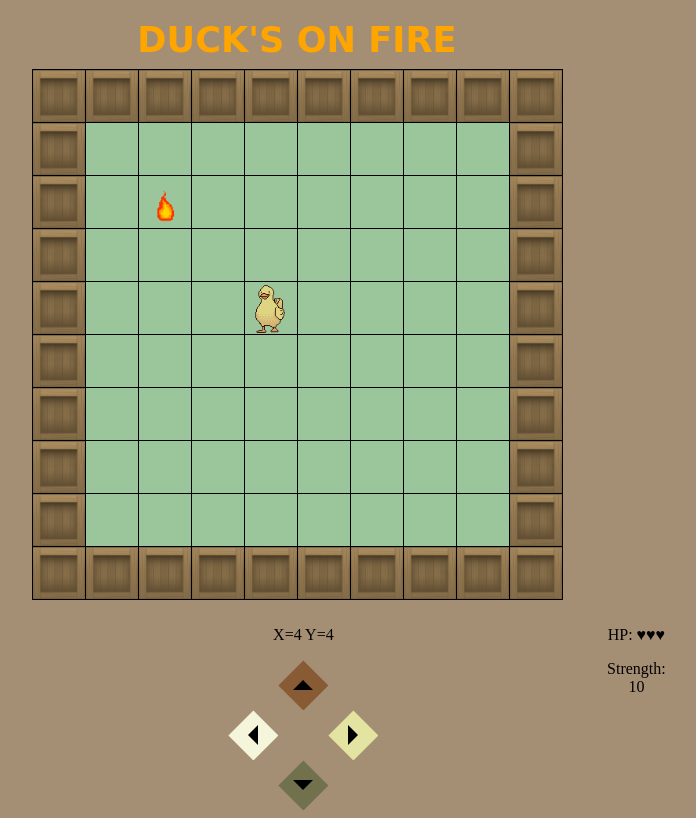
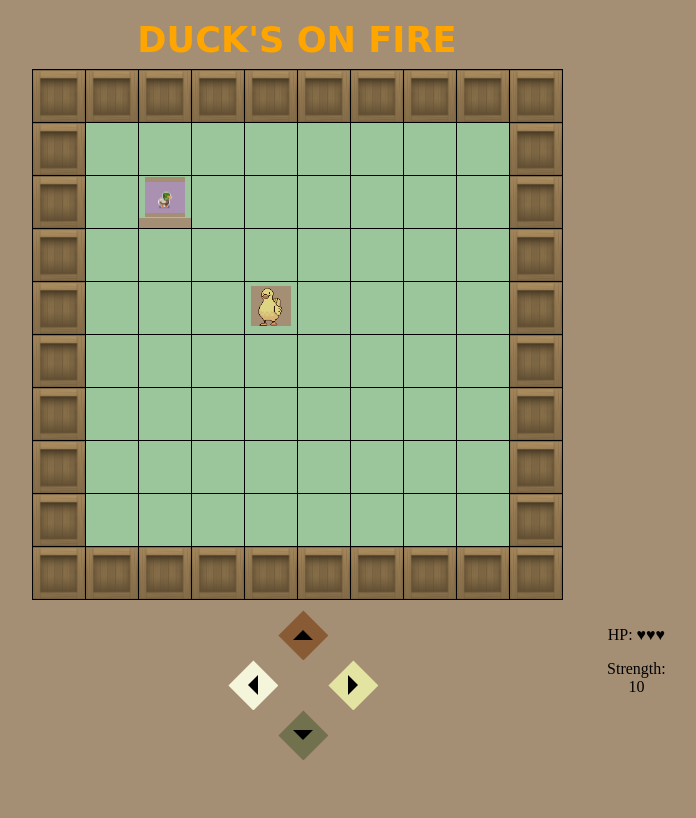
Before and after one commit to anndra17/IBM_Practice, a React (Vite) app: page / in a window 1280 px wide. Shown: the top 818 px of the page, without its empty margins (343-1039 px from the left). Built offline with nearby package versions, Linux system fonts and the light colour scheme.

Commit message:
added a similar spriting method to the NPC

```diff
--- a/src/components/MapBase.jsx
+++ b/src/components/MapBase.jsx
@@ -6,10 +6,11 @@ import duckUpImage from "./../assets/duck_up.gif";
 import duckDownImage from "./../assets/duck_down.gif";
 import duckLeftImage from "./../assets/duck_left.gif";
 import duckRightImage from "./../assets/duck_right.gif";
+import rataImage from "./../assets/rata.gif";
+import rata1Image from "./../assets/rata1.gif";
 
 const MapBase = ({ x, y, direction }) => {
   const [yellowDot, setYellowDot] = useState({ x: 1, y: 1 });
-  const [prevPosition, setPrevPosition] = useState({ x: 1, y: 1 });
 
   const moveYellowDot = () => {
     const possibleMoves = [
@@ -37,10 +38,6 @@ const MapBase = ({ x, y, direction }) => {
     return () => clearInterval(interval);
   }, []);
 
-  useEffect(() => {
-    setPrevPosition({ x, y });
-  }, [x, y]);
-
   const getDuckImage = () => {
     switch (direction) {
       case "UP":
@@ -54,6 +51,10 @@ const MapBase = ({ x, y, direction }) => {
       default:
         return duckUpImage;
     }
+  };
+
+  const getRandomRataImage = () => {
+    return Math.random() > 0.5 ? rataImage : rata1Image;
   };
 
   const renderTable = () => {
@@ -82,6 +83,13 @@ const MapBase = ({ x, y, direction }) => {
                 className="duck-image"
               />
             )}
+            {className === "fire-cell" && (
+              <img
+                src={getRandomRataImage()}
+                alt="Rata"
+                className="rata-image"
+              />
+            )}
           </td>
         );
       }
--- a/src/components/PlayerController.jsx
+++ b/src/components/PlayerController.jsx
@@ -44,7 +44,7 @@ const PlayerController = ({ x, y, incrementX, decrementX, incrementY, decrementY
   return (
     <div className="player-slice">
       <div className="player-controls">
-        <p className="counter-title"> X={x} Y={y}</p>
+
         <div className="controls">
           <button className="button up" onClick={incrementY}></button>
           <button className="button left" onClick={decrementX}></button>
--- a/src/styles/MapBase.css
+++ b/src/styles/MapBase.css
@@ -14,52 +14,22 @@
   position: relative;
 }
 
-
 .duck-cell {
-  position: absolute;
+  position: relative;
   width: 50px;
   height: 50px;
   background-color: rgb(155, 198, 155);
   transition: transform 0.5s ease-in-out;
-  /* Tranziția */
 }
 
-.duck-image {
-  width: 50px;
-  height: 50px;
+.duck-image,
+.rata-image {
+  width: 40px;
+  /* Adjust the size as needed */
+  height: 40px;
+  /* Adjust the size as needed */
   object-fit: contain;
-  background-color: rgb(155, 198, 155);
 }
-
-.duck-up,
-.duck-down,
-.duck-left,
-.duck-right {
-  position: absolute;
-  transition: transform 0.5s ease-in-out;
-  /* Adjust the duration and timing function as needed */
-}
-
-.duck-up {
-  transform: translateY(-50px);
-  /* Move up */
-}
-
-.duck-down {
-  transform: translateY(50px);
-  /* Move down */
-}
-
-.duck-left {
-  transform: translateX(-50px);
-  /* Move left */
-}
-
-.duck-right {
-  transform: translateX(50px);
-  /* Move right */
-}
-
 
 .map-title {
   text-align: center;
@@ -67,13 +37,10 @@
 }
 
 .fire-cell {
-  background-image: url('./../assets/fire.gif');
-  background-size: contain;
-  /* Ajustează dimensiunea pentru a se potrivi conținutului */
-  background-repeat: no-repeat;
-  /* Asigură că imaginea nu se repetă */
-  background-position: center;
   background-color: rgb(155, 198, 155);
+  display: flex;
+  justify-content: center;
+  align-items: center;
 }
 
 @keyframes flame {
@@ -106,5 +73,4 @@
 .map-title {
   animation: flame 2s infinite;
   font-family: 'Comic Sans MS', cursive, sans-serif;
-  /* Optional: for a more dynamic font style */
 }
```
Also changed, not shown: src/assets/rata.gif (added), src/assets/rata1.gif (added).
